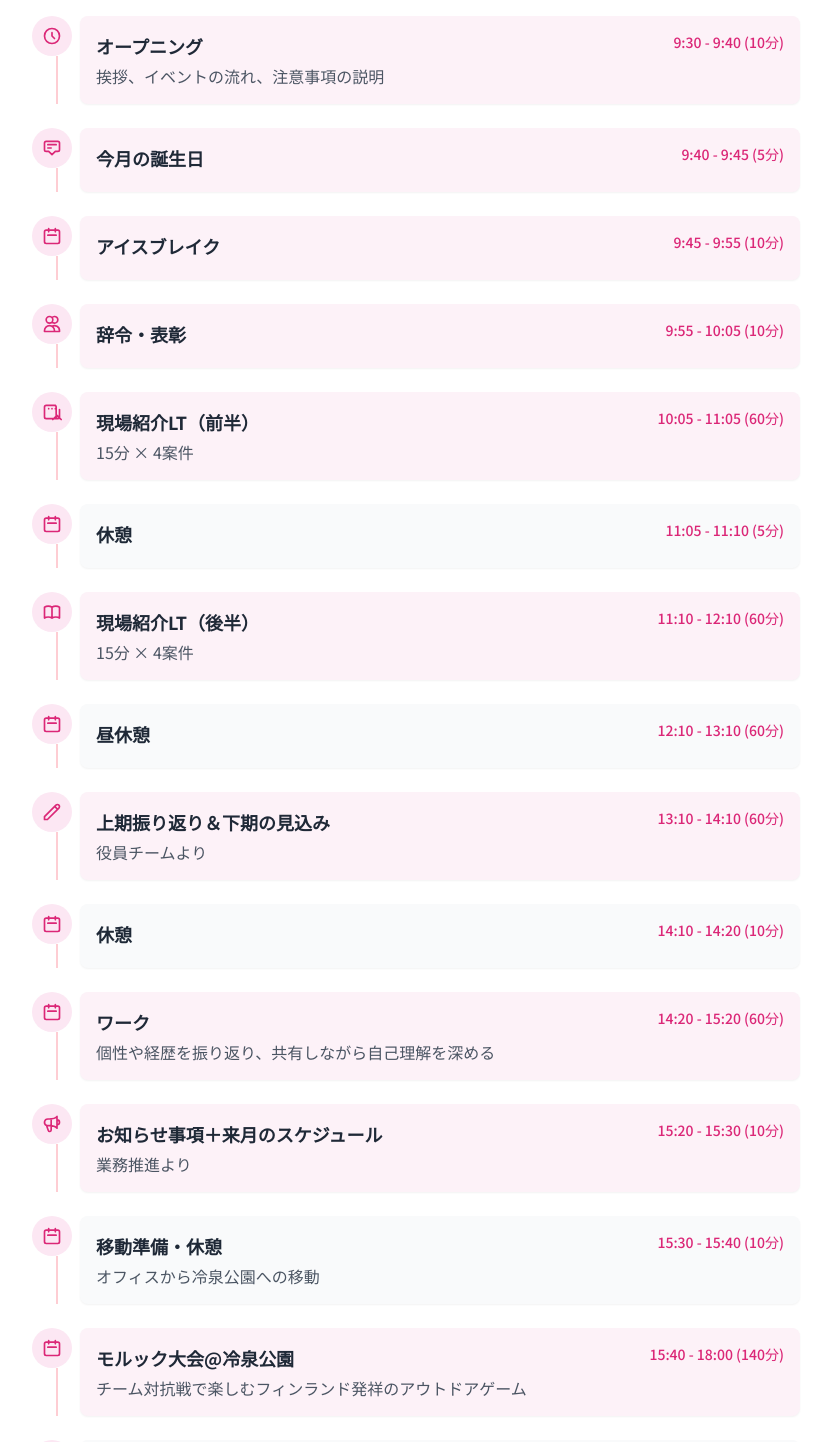
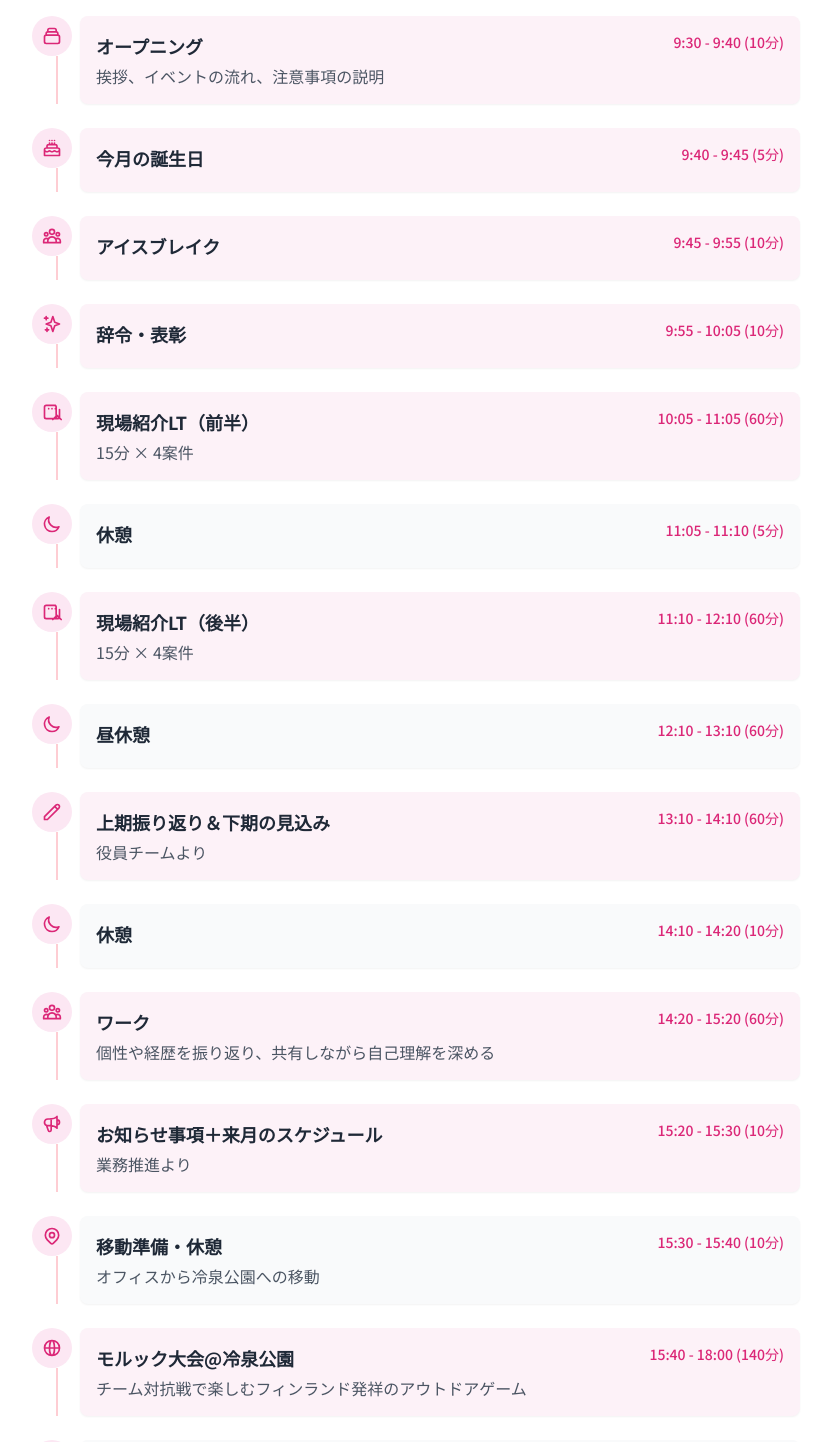
Before and after one commit to e3sys-develop/lp, a Next.js app: page /14th-semi-annual in a window 1280 px wide. Shown: the part 1020-2462 px from the top of the page, without its empty margins (224-1055 px from the left). Built offline with nearby package versions, Linux system fonts and the light colour scheme.

Commit message:
14期半期総会のページでアイコンのタイトルを変更し、各アイコンの意味を明確化。アイコンのデザインも一部更新。

```diff
--- a/app/14th-semi-annual/page.tsx
+++ b/app/14th-semi-annual/page.tsx
@@ -214,8 +214,8 @@ export default function SemiAnnualEvent() {
                             <div
                                 className="absolute left-0 bg-pink-100 rounded-full w-10 h-10 flex items-center justify-center">
                                 <svg className="w-5 h-5 text-pink-600" fill="none" stroke="currentColor" viewBox="0 0 24 24">
-                                    <title>時計アイコン</title>
-                                    <path strokeLinecap="round" strokeLinejoin="round" strokeWidth="2" d="M12 8v4l3 3m6-3a9 9 0 11-18 0 9 9 0 0118 0z" />
+                                    <title>開会式アイコン</title>
+                                    <path strokeLinecap="round" strokeLinejoin="round" strokeWidth="2" d="M19 11H5m14 0a2 2 0 012 2v6a2 2 0 01-2 2H5a2 2 0 01-2-2v-6a2 2 0 012-2m14 0V9a2 2 0 00-2-2M5 11V9a2 2 0 012-2m0 0V5a2 2 0 012-2h6a2 2 0 012 2v2M7 7h10" />
                                 </svg>
                             </div>
                             <div className="flex-grow bg-pink-50 rounded-lg p-4 shadow-sm">
@@ -231,8 +231,8 @@ export default function SemiAnnualEvent() {
                             <div
                                 className="absolute left-0 bg-pink-100 rounded-full w-10 h-10 flex items-center justify-center">
                                 <svg className="w-5 h-5 text-pink-600" fill="none" stroke="currentColor" viewBox="0 0 24 24">
-                                    <title>メッセージアイコン</title>
-                                    <path strokeLinecap="round" strokeLinejoin="round" strokeWidth="2" d="M7 8h10M7 12h4m1 8l-4-4H5a2 2 0 01-2-2V6a2 2 0 012-2h14a2 2 0 012 2v8a2 2 0 01-2 2h-3l-4 4z" />
+                                    <title>誕生日アイコン</title>
+                                    <path strokeLinecap="round" strokeLinejoin="round" strokeWidth="2" d="M21 15.546c-.523 0-1.046.151-1.5.454a2.704 2.704 0 01-3 0 2.704 2.704 0 00-3 0 2.704 2.704 0 01-3 0 2.704 2.704 0 00-3 0 2.704 2.704 0 01-3 0 2.701 2.701 0 00-1.5-.454M9 6v2m3-2v2m3-2v2M9 3h.01M12 3h.01M15 3h.01M21 21v-7a2 2 0 00-2-2H5a2 2 0 00-2 2v7h18zm-3-9v-2a2 2 0 00-2-2H8a2 2 0 00-2 2v2h12z" />
                                 </svg>
                             </div>
                             <div className="flex-grow bg-pink-50 rounded-lg p-4 shadow-sm">
@@ -247,8 +247,8 @@ export default function SemiAnnualEvent() {
                             <div
                                 className="absolute left-0 bg-pink-100 rounded-full w-10 h-10 flex items-center justify-center">
                                 <svg className="w-5 h-5 text-pink-600" fill="none" stroke="currentColor" viewBox="0 0 24 24">
-                                    <title>イベントアイコン</title>
-                                    <path strokeLinecap="round" strokeLinejoin="round" strokeWidth="2" d="M8 7V3m8 4V3m-9 8h10M5 21h14a2 2 0 002-2V7a2 2 0 00-2-2H5a2 2 0 00-2 2v12a2 2 0 002 2z" />
+                                    <title>アイスブレイクアイコン</title>
+                                    <path strokeLinecap="round" strokeLinejoin="round" strokeWidth="2" d="M17 20h5v-2a3 3 0 00-5.356-1.857M17 20H7m10 0v-2c0-.656-.126-1.283-.356-1.857M7 20H2v-2a3 3 0 015.356-1.857M7 20v-2c0-.656.126-1.283.356-1.857m0 0a5.002 5.002 0 019.288 0M15 7a3 3 0 11-6 0 3 3 0 016 0zm6 3a2 2 0 11-4 0 2 2 0 014 0zM7 10a2 2 0 11-4 0 2 2 0 014 0z" />
                                 </svg>
                             </div>
                             <div className="flex-grow bg-pink-50 rounded-lg p-4 shadow-sm">
@@ -263,8 +263,8 @@ export default function SemiAnnualEvent() {
                             <div
                                 className="absolute left-0 bg-pink-100 rounded-full w-10 h-10 flex items-center justify-center">
                                 <svg className="w-5 h-5 text-pink-600" fill="none" stroke="currentColor" viewBox="0 0 24 24">
-                                    <title>ミーティングアイコン</title>
-                                    <path strokeLinecap="round" strokeLinejoin="round" strokeWidth="2" d="M12 4.354a4 4 0 110 5.292M15 21H3v-1a6 6 0 0112 0v1zm0 0h6v-1a6 6 0 00-9-5.197M13 7a4 4 0 11-8 0 4 4 0 018 0z" />
+                                    <title>辞令・表彰アイコン</title>
+                                    <path strokeLinecap="round" strokeLinejoin="round" strokeWidth="2" d="M5 3v4M3 5h4M6 17v4m-2-2h4m5-16l2.286 6.857L21 12l-5.714 2.143L13 21l-2.286-6.857L5 12l5.714-2.143L13 3z" />
                                 </svg>
                             </div>
                             <div className="flex-grow bg-pink-50 rounded-lg p-4 shadow-sm">
@@ -296,8 +296,8 @@ export default function SemiAnnualEvent() {
                             <div
                                 className="absolute left-0 bg-pink-100 rounded-full w-10 h-10 flex items-center justify-center">
                                 <svg className="w-5 h-5 text-pink-600" fill="none" stroke="currentColor" viewBox="0 0 24 24">
-                                    <title>イベントアイコン</title>
-                                    <path strokeLinecap="round" strokeLinejoin="round" strokeWidth="2" d="M8 7V3m8 4V3m-9 8h10M5 21h14a2 2 0 002-2V7a2 2 0 00-2-2H5a2 2 0 00-2 2v12a2 2 0 002 2z" />
+                                    <title>休憩アイコン</title>
+                                    <path strokeLinecap="round" strokeLinejoin="round" strokeWidth="2" d="M20.354 15.354A9 9 0 018.646 3.646 9.003 9.003 0 0012 21a9.003 9.003 0 008.354-5.646z" />
                                 </svg>
                             </div>
                             <div className="flex-grow bg-gray-50 rounded-lg p-4 shadow-sm">
@@ -312,8 +312,8 @@ export default function SemiAnnualEvent() {
                             <div
                                 className="absolute left-0 bg-pink-100 rounded-full w-10 h-10 flex items-center justify-center">
                                 <svg className="w-5 h-5 text-pink-600" fill="none" stroke="currentColor" viewBox="0 0 24 24">
-                                    <title>本アイコン</title>
-                                    <path strokeLinecap="round" strokeLinejoin="round" strokeWidth="2" d="M12 6.253v13m0-13C10.832 5.477 9.246 5 7.5 5S4.168 5.477 3 6.253v13C4.168 18.477 5.754 18 7.5 18s3.332.477 4.5 1.253m0-13C13.168 5.477 14.754 5 16.5 5c1.747 0 3.332.477 4.5 1.253v13C19.832 18.477 18.247 18 16.5 18c-1.746 0-3.332.477-4.5 1.253" />
+                                    <title>プレゼンテーションアイコン</title>
+                                    <path strokeLinecap="round" strokeLinejoin="round" strokeWidth="2" d="M19 20H5a2 2 0 01-2-2V6a2 2 0 012-2h10a2 2 0 012 2v1m2 13a2 2 0 01-2-2V7m2 13a2 2 0 002-2V9.057M13 21l5-5 5 5M8 4h.01M12 4h.01M16 4h.01M8 8h.01M12 8h.01M16 8h.01" />
                                 </svg>
                             </div>
                             <div className="flex-grow bg-pink-50 rounded-lg p-4 shadow-sm">
@@ -329,8 +329,8 @@ export default function SemiAnnualEvent() {
                             <div
                                 className="absolute left-0 bg-pink-100 rounded-full w-10 h-10 flex items-center justify-center">
                                 <svg className="w-5 h-5 text-pink-600" fill="none" stroke="currentColor" viewBox="0 0 24 24">
-                                    <title>イベントアイコン</title>
-                                    <path strokeLinecap="round" strokeLinejoin="round" strokeWidth="2" d="M8 7V3m8 4V3m-9 8h10M5 21h14a2 2 0 002-2V7a2 2 0 00-2-2H5a2 2 0 00-2 2v12a2 2 0 002 2z" />
+                                    <title>休憩アイコン</title>
+                                    <path strokeLinecap="round" strokeLinejoin="round" strokeWidth="2" d="M20.354 15.354A9 9 0 018.646 3.646 9.003 9.003 0 0012 21a9.003 9.003 0 008.354-5.646z" />
                                 </svg>
                             </div>
                             <div className="flex-grow bg-gray-50 rounded-lg p-4 shadow-sm">
@@ -362,8 +362,8 @@ export default function SemiAnnualEvent() {
                             <div
                                 className="absolute left-0 bg-pink-100 rounded-full w-10 h-10 flex items-center justify-center">
                                 <svg className="w-5 h-5 text-pink-600" fill="none" stroke="currentColor" viewBox="0 0 24 24">
-                                    <title>イベントアイコン</title>
-                                    <path strokeLinecap="round" strokeLinejoin="round" strokeWidth="2" d="M8 7V3m8 4V3m-9 8h10M5 21h14a2 2 0 002-2V7a2 2 0 00-2-2H5a2 2 0 00-2 2v12a2 2 0 002 2z" />
+                                    <title>休憩アイコン</title>
+                                    <path strokeLinecap="round" strokeLinejoin="round" strokeWidth="2" d="M20.354 15.354A9 9 0 018.646 3.646 9.003 9.003 0 0012 21a9.003 9.003 0 008.354-5.646z" />
                                 </svg>
                             </div>
                             <div className="flex-grow bg-gray-50 rounded-lg p-4 shadow-sm">
@@ -378,8 +378,8 @@ export default function SemiAnnualEvent() {
                             <div
                                 className="absolute left-0 bg-pink-100 rounded-full w-10 h-10 flex items-center justify-center">
                                 <svg className="w-5 h-5 text-pink-600" fill="none" stroke="currentColor" viewBox="0 0 24 24">
-                                    <title>イベントアイコン</title>
-                                    <path strokeLinecap="round" strokeLinejoin="round" strokeWidth="2" d="M8 7V3m8 4V3m-9 8h10M5 21h14a2 2 0 002-2V7a2 2 0 00-2-2H5a2 2 0 00-2 2v12a2 2 0 002 2z" />
+                                    <title>ワークアイコン</title>
+                                    <path strokeLinecap="round" strokeLinejoin="round" strokeWidth="2" d="M17 20h5v-2a3 3 0 00-5.356-1.857M17 20H7m10 0v-2c0-.656-.126-1.283-.356-1.857M7 20H2v-2a3 3 0 015.356-1.857M7 20v-2c0-.656.126-1.283.356-1.857m0 0a5.002 5.002 0 019.288 0M15 7a3 3 0 11-6 0 3 3 0 016 0zm6 3a2 2 0 11-4 0 2 2 0 014 0zM7 10a2 2 0 11-4 0 2 2 0 014 0z" />
                                 </svg>
                             </div>
                             <div className="flex-grow bg-pink-50 rounded-lg p-4 shadow-sm">
@@ -395,7 +395,7 @@ export default function SemiAnnualEvent() {
                             <div
                                 className="absolute left-0 bg-pink-100 rounded-full w-10 h-10 flex items-center justify-center">
                                 <svg className="w-5 h-5 text-pink-600" fill="none" stroke="currentColor" viewBox="0 0 24 24">
-                                    <title>アナウンスアイコン</title>
+                                    <title>お知らせアイコン</title>
                                     <path strokeLinecap="round" strokeLinejoin="round" strokeWidth="2" d="M11 5.882V19.24a1.76 1.76 0 01-3.417.592l-2.147-6.15M18 13a3 3 0 100-6M5.436 13.683A4.001 4.001 0 017 6h1.832c4.1 0 7.625-1.234 9.168-3v14c-1.543-1.766-5.067-3-9.168-3H7a3.988 3.988 0 01-1.564-.317z" />
                                 </svg>
                             </div>
@@ -412,8 +412,9 @@ export default function SemiAnnualEvent() {
                             <div
                                 className="absolute left-0 bg-pink-100 rounded-full w-10 h-10 flex items-center justify-center">
                                 <svg className="w-5 h-5 text-pink-600" fill="none" stroke="currentColor" viewBox="0 0 24 24">
-                                    <title>イベントアイコン</title>
-                                    <path strokeLinecap="round" strokeLinejoin="round" strokeWidth="2" d="M8 7V3m8 4V3m-9 8h10M5 21h14a2 2 0 002-2V7a2 2 0 00-2-2H5a2 2 0 00-2 2v12a2 2 0 002 2z" />
+                                    <title>移動アイコン</title>
+                                    <path strokeLinecap="round" strokeLinejoin="round" strokeWidth="2" d="M17.657 16.657L13.414 20.9a1.998 1.998 0 01-2.827 0l-4.244-4.243a8 8 0 1111.314 0z" />
+                                    <path strokeLinecap="round" strokeLinejoin="round" strokeWidth="2" d="M15 11a3 3 0 11-6 0 3 3 0 016 0z" />
                                 </svg>
                             </div>
                             <div className="flex-grow bg-gray-50 rounded-lg p-4 shadow-sm">
@@ -429,8 +430,8 @@ export default function SemiAnnualEvent() {
                             <div
                                 className="absolute left-0 bg-pink-100 rounded-full w-10 h-10 flex items-center justify-center">
                                 <svg className="w-5 h-5 text-pink-600" fill="none" stroke="currentColor" viewBox="0 0 24 24">
-                                    <title>イベントアイコン</title>
-                                    <path strokeLinecap="round" strokeLinejoin="round" strokeWidth="2" d="M8 7V3m8 4V3m-9 8h10M5 21h14a2 2 0 002-2V7a2 2 0 00-2-2H5a2 2 0 00-2 2v12a2 2 0 002 2z" />
+                                    <title>モルック大会アイコン</title>
+                                    <path strokeLinecap="round" strokeLinejoin="round" strokeWidth="2" d="M21 12a9 9 0 01-9 9m9-9a9 9 0 00-9-9m9 9H3m9 9a9 9 0 01-9-9m9 9c1.657 0 3-4.03 3-9s-1.343-9-3-9m0 18c-1.657 0-3-4.03-3-9s1.343-9 3-9m-9 9a9 9 0 019-9" />
                                 </svg>
                             </div>
                             <div className="flex-grow bg-pink-50 rounded-lg p-4 shadow-sm">
@@ -446,8 +447,9 @@ export default function SemiAnnualEvent() {
                             <div
                                 className="absolute left-0 bg-pink-100 rounded-full w-10 h-10 flex items-center justify-center">
                                 <svg className="w-5 h-5 text-pink-600" fill="none" stroke="currentColor" viewBox="0 0 24 24">
-                                    <title>イベントアイコン</title>
-                                    <path strokeLinecap="round" strokeLinejoin="round" strokeWidth="2" d="M8 7V3m8 4V3m-9 8h10M5 21h14a2 2 0 002-2V7a2 2 0 00-2-2H5a2 2 0 00-2 2v12a2 2 0 002 2z" />
+                                    <title>移動アイコン</title>
+                                    <path strokeLinecap="round" strokeLinejoin="round" strokeWidth="2" d="M17.657 16.657L13.414 20.9a1.998 1.998 0 01-2.827 0l-4.244-4.243a8 8 0 1111.314 0z" />
+                                    <path strokeLinecap="round" strokeLinejoin="round" strokeWidth="2" d="M15 11a3 3 0 11-6 0 3 3 0 016 0z" />
                                 </svg>
                             </div>
                             <div className="flex-grow bg-gray-50 rounded-lg p-4 shadow-sm">
```
